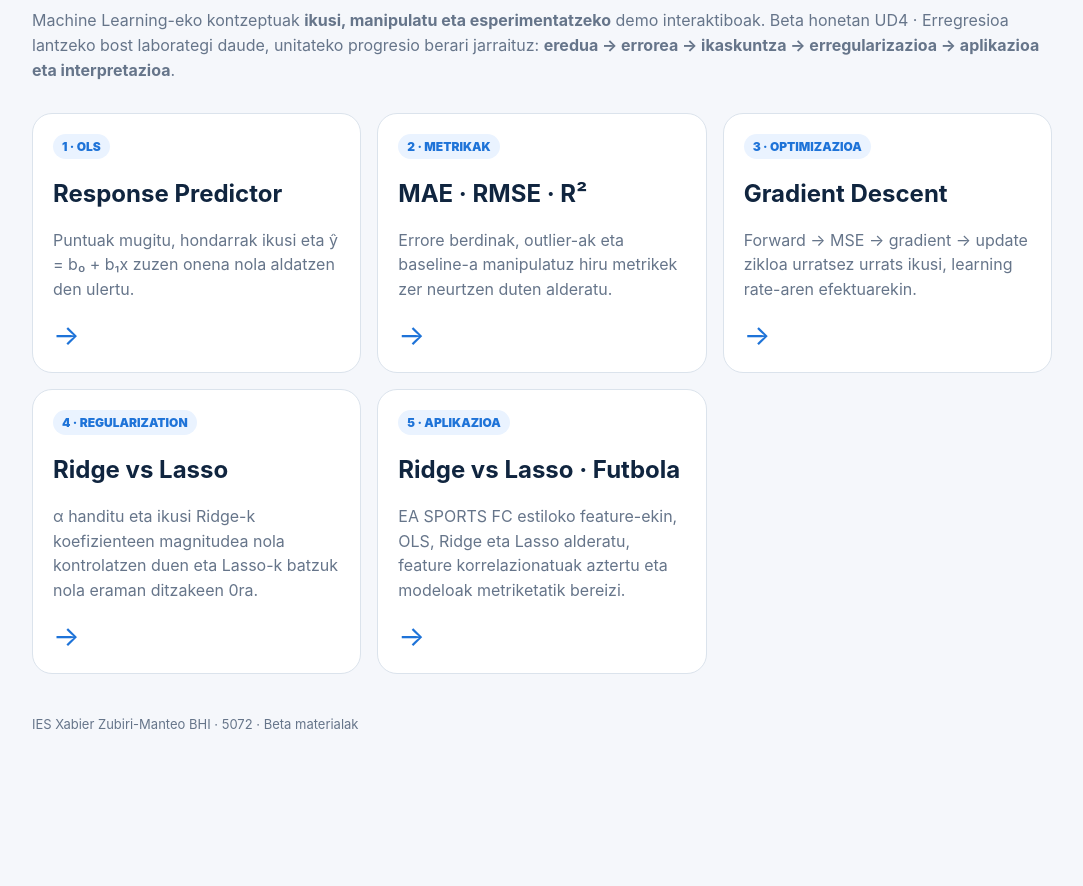
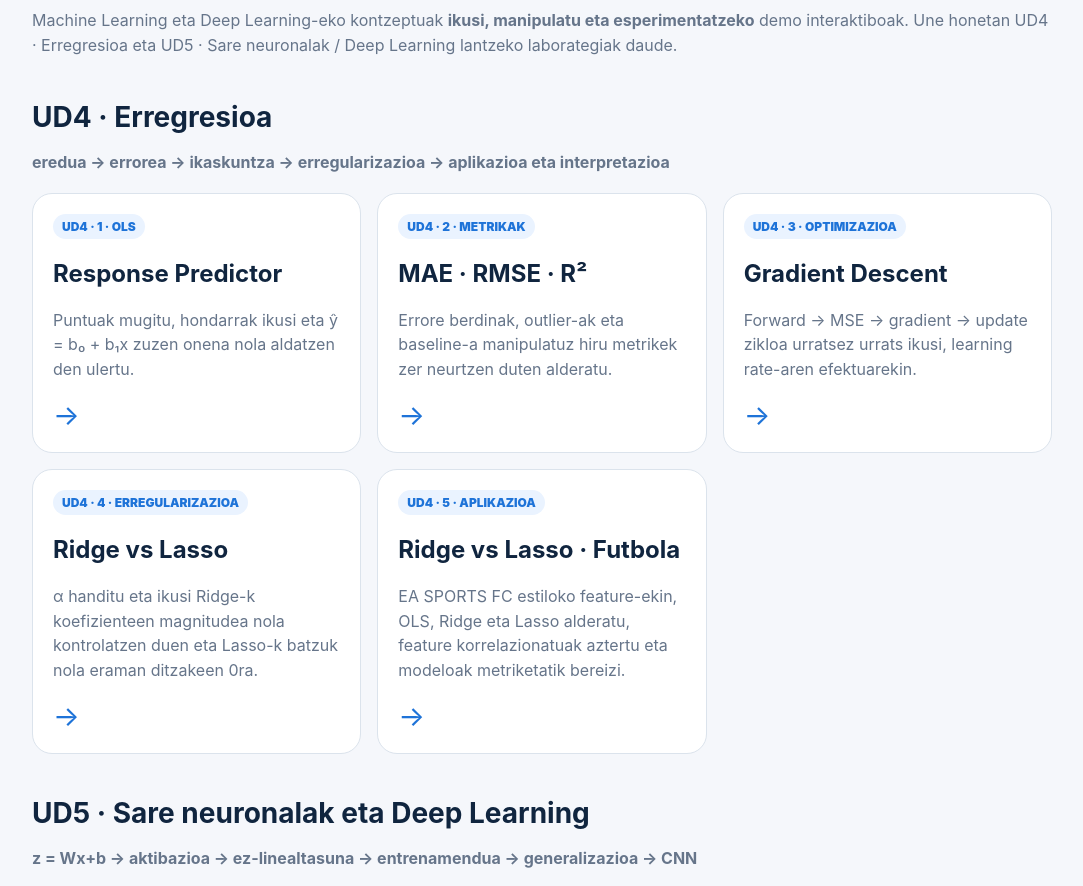
Before and after one commit to rbarrenago/5072-ml, a plain HTML site: page index.html in a window 1280 px wide. Shown: the part 212-1098 px from the top of the page, without its empty margins (98-1181 px from the left). Before the commit the page ends 994 px from the top, so only its background shows below. Drawn offline with Linux system fonts and the light colour scheme.

Commit message:
ML Lab katalogoa eguneratu

```diff
--- a/index.html
+++ b/index.html
@@ -7,7 +7,7 @@
 :root{--bg:#f5f7fb;--card:#fff;--ink:#10253f;--muted:#66758a;--blue:#1e73d8;--line:#dbe3ec}
 *{box-sizing:border-box}body{margin:0;background:var(--bg);font-family:Inter,system-ui,sans-serif;color:var(--ink)}
 main{max-width:1060px;margin:auto;padding:50px 20px}h1{font-size:clamp(36px,6vw,64px);margin:.1em 0;line-height:1}.kicker{font-weight:900;color:var(--blue);text-transform:uppercase;letter-spacing:.06em}
-p{color:var(--muted);line-height:1.55}.cards{display:grid;grid-template-columns:repeat(auto-fit,minmax(250px,1fr));gap:16px;margin-top:30px}
+h2.section-title{margin:42px 0 4px;font-size:28px}p{color:var(--muted);line-height:1.55}.cards{display:grid;grid-template-columns:repeat(auto-fit,minmax(250px,1fr));gap:16px;margin-top:18px}
 .card{background:var(--card);border:1px solid var(--line);border-radius:20px;padding:20px;text-decoration:none;color:inherit;display:block}.card:hover{border-color:var(--blue)}
 .tag{display:inline-block;background:#eaf3ff;color:var(--blue);border-radius:999px;padding:5px 9px;font-size:12px;font-weight:900}.arrow{font-size:28px;color:var(--blue)}
 footer{margin-top:42px;color:var(--muted);font-size:13px}
@@ -16,14 +16,25 @@ footer{margin-top:42px;color:var(--muted);font-size:13px}
 <body><main>
 <div class="kicker">BETA · 5072 ML LAB</div>
 <h1>Ikaskuntza Automatikoko Sistemak</h1>
-<p>Machine Learning-eko kontzeptuak <strong>ikusi, manipulatu eta esperimentatzeko</strong> demo interaktiboak. Beta honetan UD4 · Erregresioa lantzeko bost laborategi daude, unitateko progresio berari jarraituz: <strong>eredua → errorea → ikaskuntza → erregularizazioa → aplikazioa eta interpretazioa</strong>.</p>
+<p>Machine Learning eta Deep Learning-eko kontzeptuak <strong>ikusi, manipulatu eta esperimentatzeko</strong> demo interaktiboak. Une honetan UD4 · Erregresioa eta UD5 · Sare neuronalak / Deep Learning lantzeko laborategiak daude.</p>
 
+<h2 class="section-title">UD4 · Erregresioa</h2>
+<p><strong>eredua → errorea → ikaskuntza → erregularizazioa → aplikazioa eta interpretazioa</strong></p>
 <section class="cards">
-<a class="card" href="demos/erregresio-lineala/"><span class="tag">1 · OLS</span><h2>Response Predictor</h2><p>Puntuak mugitu, hondarrak ikusi eta ŷ = b₀ + b₁x zuzen onena nola aldatzen den ulertu.</p><div class="arrow">→</div></a>
-<a class="card" href="demos/metrikak/"><span class="tag">2 · METRIKAK</span><h2>MAE · RMSE · R²</h2><p>Errore berdinak, outlier-ak eta baseline-a manipulatuz hiru metrikek zer neurtzen duten alderatu.</p><div class="arrow">→</div></a>
-<a class="card" href="demos/gradient-descent/"><span class="tag">3 · OPTIMIZAZIOA</span><h2>Gradient Descent</h2><p>Forward → MSE → gradient → update zikloa urratsez urrats ikusi, learning rate-aren efektuarekin.</p><div class="arrow">→</div></a>
-<a class="card" href="demos/ridge-lasso/"><span class="tag">4 · REGULARIZATION</span><h2>Ridge vs Lasso</h2><p>α handitu eta ikusi Ridge-k koefizienteen magnitudea nola kontrolatzen duen eta Lasso-k batzuk nola eraman ditzakeen 0ra.</p><div class="arrow">→</div></a>
-<a class="card" href="demos/ridge-lasso-futbola/"><span class="tag">5 · APLIKAZIOA</span><h2>Ridge vs Lasso · Futbola</h2><p>EA SPORTS FC estiloko feature-ekin, OLS, Ridge eta Lasso alderatu, feature korrelazionatuak aztertu eta modeloak metriketatik bereizi.</p><div class="arrow">→</div></a>
+<a class="card" href="demos/erregresio-lineala/"><span class="tag">UD4 · 1 · OLS</span><h2>Response Predictor</h2><p>Puntuak mugitu, hondarrak ikusi eta ŷ = b₀ + b₁x zuzen onena nola aldatzen den ulertu.</p><div class="arrow">→</div></a>
+<a class="card" href="demos/metrikak/"><span class="tag">UD4 · 2 · METRIKAK</span><h2>MAE · RMSE · R²</h2><p>Errore berdinak, outlier-ak eta baseline-a manipulatuz hiru metrikek zer neurtzen duten alderatu.</p><div class="arrow">→</div></a>
+<a class="card" href="demos/gradient-descent/"><span class="tag">UD4 · 3 · OPTIMIZAZIOA</span><h2>Gradient Descent</h2><p>Forward → MSE → gradient → update zikloa urratsez urrats ikusi, learning rate-aren efektuarekin.</p><div class="arrow">→</div></a>
+<a class="card" href="demos/ridge-lasso/"><span class="tag">UD4 · 4 · ERREGULARIZAZIOA</span><h2>Ridge vs Lasso</h2><p>α handitu eta ikusi Ridge-k koefizienteen magnitudea nola kontrolatzen duen eta Lasso-k batzuk nola eraman ditzakeen 0ra.</p><div class="arrow">→</div></a>
+<a class="card" href="demos/ridge-lasso-futbola/"><span class="tag">UD4 · 5 · APLIKAZIOA</span><h2>Ridge vs Lasso · Futbola</h2><p>EA SPORTS FC estiloko feature-ekin, OLS, Ridge eta Lasso alderatu, feature korrelazionatuak aztertu eta modeloak metriketatik bereizi.</p><div class="arrow">→</div></a>
+</section>
+
+<h2 class="section-title">UD5 · Sare neuronalak eta Deep Learning</h2>
+<p><strong>z = Wx+b → aktibazioa → ez-linealtasuna → entrenamendua → generalizazioa → CNN</strong></p>
+<section class="cards">
+<a class="card" href="demos/activation-lab/"><span class="tag">UD5 · 1 · AKTIBAZIOA</span><h2>Activation Lab</h2><p>Identity, Sigmoid, Tanh eta ReLU alderatu; z → f(z) transformazioa eta Softmax probabilitateak manipulatu.</p><div class="arrow">→</div></a>
+<a class="card" href="demos/xor-playground/"><span class="tag">UD5 · 2 · EZ-LINEALTASUNA</span><h2>XOR Playground</h2><p>Aktibazioa ON/OFF: ikusi zergatik transformazio linealek ez duten XOR konpontzen eta ez-linealtasunak zer aldatzen duen.</p><div class="arrow">→</div></a>
+<a class="card" href="demos/training-doctor/"><span class="tag">UD5 · 3 · GENERALIZAZIOA</span><h2>Training Doctor</h2><p>Underfitting, egokitze ona eta overfitting kurbetan diagnostikatu; Dropout eta Early Stopping esperimentatu.</p><div class="arrow">→</div></a>
+<a class="card" href="demos/cnn-kernel-explorer/"><span class="tag">UD5 · 4 · CNN</span><h2>CNN Kernel Explorer</h2><p>Irudia → kernel 3×3 → feature map → ReLU → MaxPool prozesua pausoz pauso ikusi, weight sharing-arekin.</p><div class="arrow">→</div></a>
 </section>
 <footer>IES Xabier Zubiri-Manteo BHI · 5072 · Beta materialak</footer>
 </main></body></html>
```
Also changed, not shown: 1 other file.
